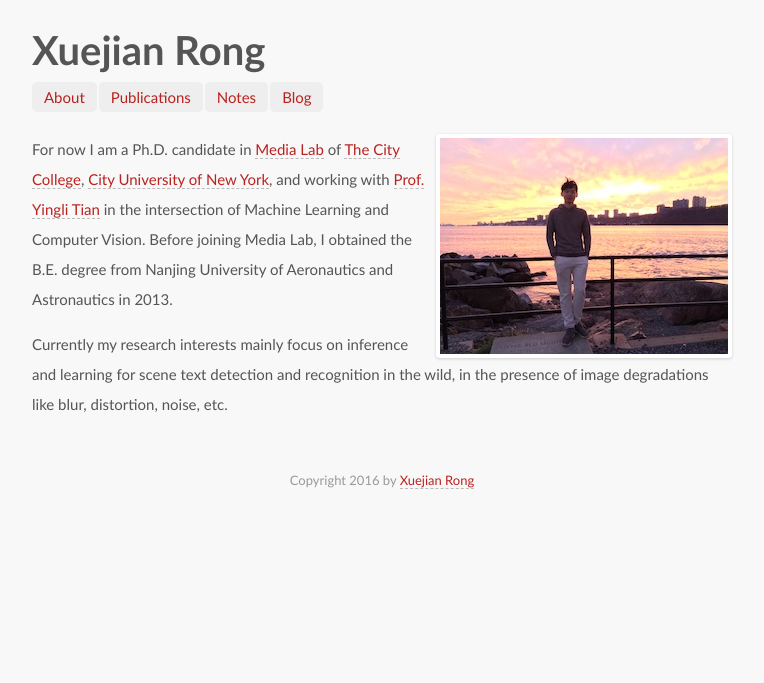
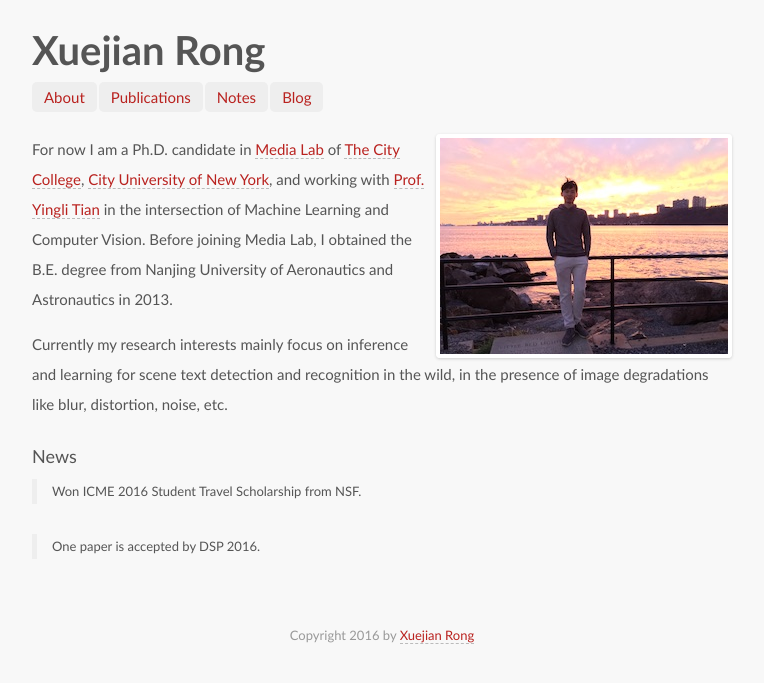
Before and after one commit to ionvision/ionvision.github.io.bk, a Jekyll site: the page built from index.md, in a window 1280 px wide. Shown: the top 683 px of the page, without its empty margins (258-1022 px from the left). Built offline with Jekyll 4.4.1, drawn with Linux system fonts in a browser that asks for light colours; some web fonts are replaced.

Commit message:
Add news

```diff
--- a/index.md
+++ b/index.md
@@ -6,3 +6,9 @@ avatar: true
 For now I am a Ph.D. candidate in [Media Lab](http://media-lab.engr.ccny.cuny.edu) of [The City College](http://www.ccny.cuny.edu), [City University of New York](http://cuny.edu), and working with [Prof. Yingli Tian](http://www-ee.ccny.cuny.edu/www/web/yltian/home.html) in the intersection of Machine Learning and Computer Vision. Before joining Media Lab, I obtained the B.E. degree from Nanjing University of Aeronautics and Astronautics in 2013.
 
 Currently my research interests mainly focus on inference and learning for scene text detection and recognition in the wild, in the presence of image degradations like blur, distortion, noise, etc.
+
+### News
+
+> Won ICME 2016 Student Travel Scholarship from NSF.
+
+> One paper is accepted by DSP 2016.
```
